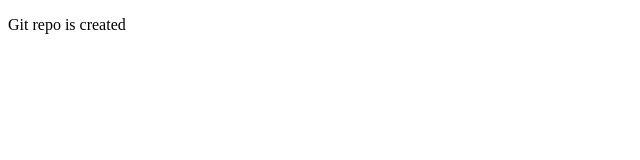
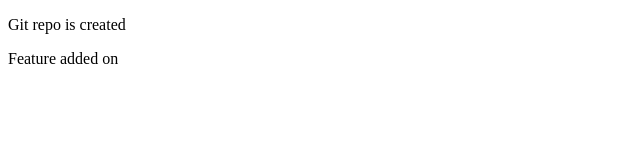
Before and after one commit to binupaul2024/localrepo, a plain HTML site: page index.html in a window 1280 px wide. Shown: the whole page, without its empty margins (0-640 px from the left). Drawn offline with Linux system fonts and the light colour scheme.

Commit message:
added new feature

```diff
--- a/index.html
+++ b/index.html
@@ -9,6 +9,7 @@
 
 <body>
     <p>Git repo is created</p>
+    <p> Feature added on</p>
 </body>
 
 </html>
```
